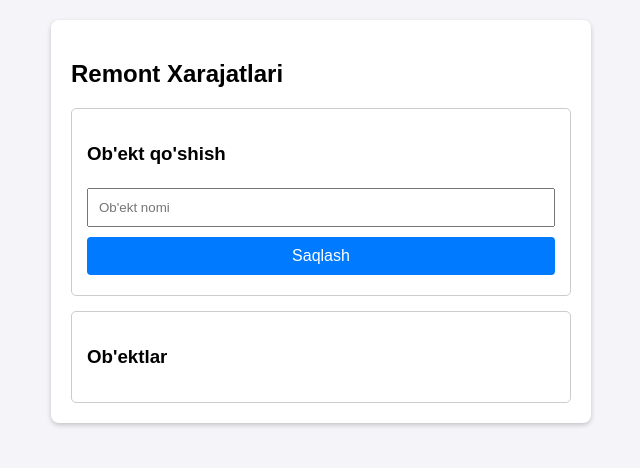
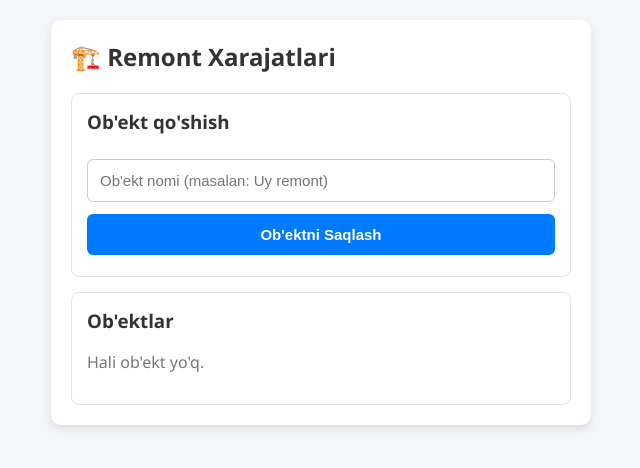
Before and after one commit to Musobek424648/remont-app, a Flask app: page / in a window 1280 px wide. Shown: the top 468 px of the page, without its empty margins (319-959 px from the left). Run offline with Flask 3, Linux system fonts and the light colour scheme; data that the repository does not hold is empty.

Commit message:
Update index.html

```diff
--- a/templates/index.html
+++ b/templates/index.html
@@ -5,46 +5,48 @@
     <meta name="viewport" content="width=device-width, initial-scale=1.0">
     <title>Remont Xarajatlari</title>
     <style>
-        body { font-family: sans-serif; margin: 20px; background: #f4f4f9; }
-        .container { max-width: 500px; margin: auto; background: white; padding: 20px; border-radius: 8px; box-shadow: 0 2px 5px rgba(0,0,0,0.2); }
-        input, button { width: 100%; padding: 10px; margin: 5px 0; box-sizing: border-box; }
-        button { background: #28a745; color: white; border: none; font-size: 16px; cursor: pointer; border-radius: 4px; }
+        body { font-family: 'Segoe UI', Arial, sans-serif; margin: 20px; background: #f4f6f9; }
+        .container { max-width: 500px; margin: auto; background: white; padding: 20px; border-radius: 10px; box-shadow: 0 4px 10px rgba(0,0,0,0.1); }
+        h2, h3, h4 { color: #333; margin-top: 0; }
+        input, button { width: 100%; padding: 12px; margin: 6px 0; box-sizing: border-box; border-radius: 6px; font-size: 15px; }
+        input { border: 1px solid #ccc; }
+        button { background: #28a745; color: white; border: none; font-weight: bold; cursor: pointer; }
         button:hover { background: #218838; }
         .btn-blue { background: #007bff; }
         .btn-blue:hover { background: #0069d9; }
-        .box { border: 1px solid #ccc; padding: 15px; margin-top: 15px; border-radius: 5px; }
-        .item { padding: 8px; border-bottom: 1px solid #eee; display: flex; justify-content: space-between; align-items: center; }
-        .total { font-weight: bold; text-align: right; margin-top: 10px; font-size: 18px; color: #007bff; }
+        .box { border: 1px solid #e1e4e8; padding: 15px; margin-top: 15px; border-radius: 8px; background: #fff; }
+        .item { padding: 10px; border-bottom: 1px solid #eee; display: flex; justify-content: space-between; align-items: center; }
+        .total { font-weight: bold; text-align: right; margin-top: 12px; font-size: 18px; color: #007bff; }
     </style>
 </head>
 <body>
 
 <div class="container">
-    <h2>Remont Xarajatlari</h2>
+    <h2>🏗️ Remont Xarajatlari</h2>
 
     <!-- Ob'ekt qo'shish -->
     <div class="box">
         <h3>Ob'ekt qo'shish</h3>
-        <input type="text" id="objInput" placeholder="Ob'ekt nomi">
-        <button class="btn-blue" onclick="addObj()">Saqlash</button>
+        <input type="text" id="objInput" placeholder="Ob'ekt nomi (masalan: Uy remont)">
+        <button class="btn-blue" onclick="addObj()">Ob'ektni Saqlash</button>
     </div>
 
     <!-- Ob'ektlar ro'yxati -->
     <div class="box">
         <h3>Ob'ektlar</h3>
-        <div id="objList"></div>
+        <div id="objList">Yuklanmoqda...</div>
     </div>
 
     <!-- Xarajatlar oynasi -->
-    <div id="expenseBox" class="box" style="display:none;">
-        <h3 id="selectedObjTitle"></h3>
+    <div id="expenseBox" class="box" style="display:none; border: 2px solid #007bff;">
+        <h3 id="selectedObjTitle" style="color: #007bff;"></h3>
 
-        <input type="text" id="expName" placeholder="Xarajat nomi">
-        <input type="number" id="expSum" placeholder="Summasi">
-        <button onclick="addExp()">Xarajat Qo'shish</button>
+        <input type="text" id="expName" placeholder="Xarajat nomi (masalan: Sement)">
+        <input type="number" id="expSum" placeholder="Summasi (so'm)">
+        <button onclick="addExp()">+ Xarajat Qo'shish</button>
 
-        <hr>
-        <h4>Xarajatlar ro'yxati:</h4>
+        <hr style="border: 0; border-top: 1px solid #eee; margin: 15px 0;">
+        <h4>Kiritilgan xarajatlar:</h4>
         <div id="expList"></div>
         <div id="totalSum" class="total">Jami: 0 so'm</div>
     </div>
@@ -63,11 +65,16 @@
             .then(data => {
                 let div = document.getElementById('objList');
                 div.innerHTML = "";
+                if (!data || data.length === 0) {
+                    div.innerHTML = "<p style='color:#777;'>Hali ob'ekt yo'q.</p>";
+                    return;
+                }
                 data.forEach(item => {
+                    let safeName = item.nomi.replace(/'/g, "\\'");
                     div.innerHTML += `
                         <div class="item">
                             <span><b>${item.nomi}</b></span>
-                            <button class="btn-blue" style="width: auto; padding: 5px 10px;" onclick="selectObj('${item.nomi}')">Xarajatlar</button>
+                            <button class="btn-blue" style="width: auto; padding: 6px 12px;" onclick="selectObj('${safeName}')">Xarajatlar</button>
                         </div>
                     `;
                 });
@@ -92,7 +99,7 @@
 
     function selectObj(name) {
         currentObj = name;
-        document.getElementById('selectedObjTitle').innerText = "Ob'ekt: " + name;
+        document.getElementById('selectedObjTitle').innerText = "📍 Ob'ekt: " + name;
         document.getElementById('expenseBox').style.display = "block";
         loadExp();
     }
@@ -108,7 +115,7 @@
                 let total = 0;
 
                 if (!data || data.length === 0) {
-                    div.innerHTML = "<p style='color: #777;'>Bu ob'ektga hali xarajat kiritilmagan.</p>";
+                    div.innerHTML = "<p style='color: #777;'>Bu ob'ektga hali xarajat kiritilmadi.</p>";
                     totalDiv.innerText = "Jami: 0 so'm";
                     return;
                 }
@@ -119,12 +126,12 @@
                     div.innerHTML += `
                         <div class="item">
                             <span>${item.nomi}</span>
-                            <b>${s.toLocaleString()} so'm</b>
+                            <b style="color: #28a745;">${s.toLocaleString('uz-UZ')} so'm</b>
                         </div>
                     `;
                 });
 
-                totalDiv.innerText = "Jami: " + total.toLocaleString() + " so'm";
+                totalDiv.innerText = "Jami: " + total.toLocaleString('uz-UZ') + " so'm";
             });
     }
 
@@ -132,7 +139,7 @@
         let name = document.getElementById('expName').value.trim();
         let sum = document.getElementById('expSum').value.trim();
 
-        if (!name || !sum) return alert("Ma'lumotlarni to'liq kiriting!");
+        if (!name || !sum) return alert("Xarajat nomi va summasini kiriting!");
 
         fetch('/api/expenses', {
             method: 'POST',
```
